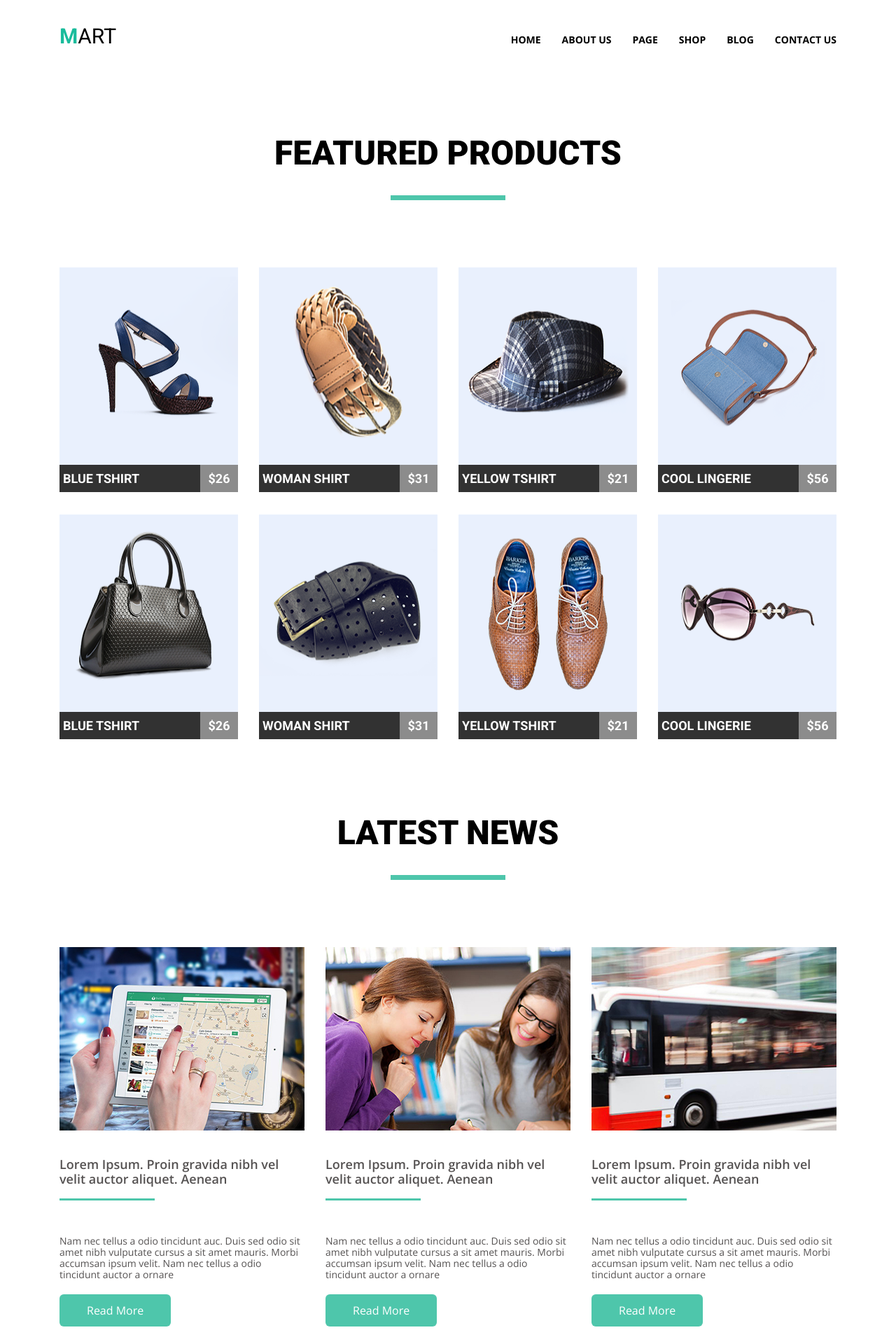
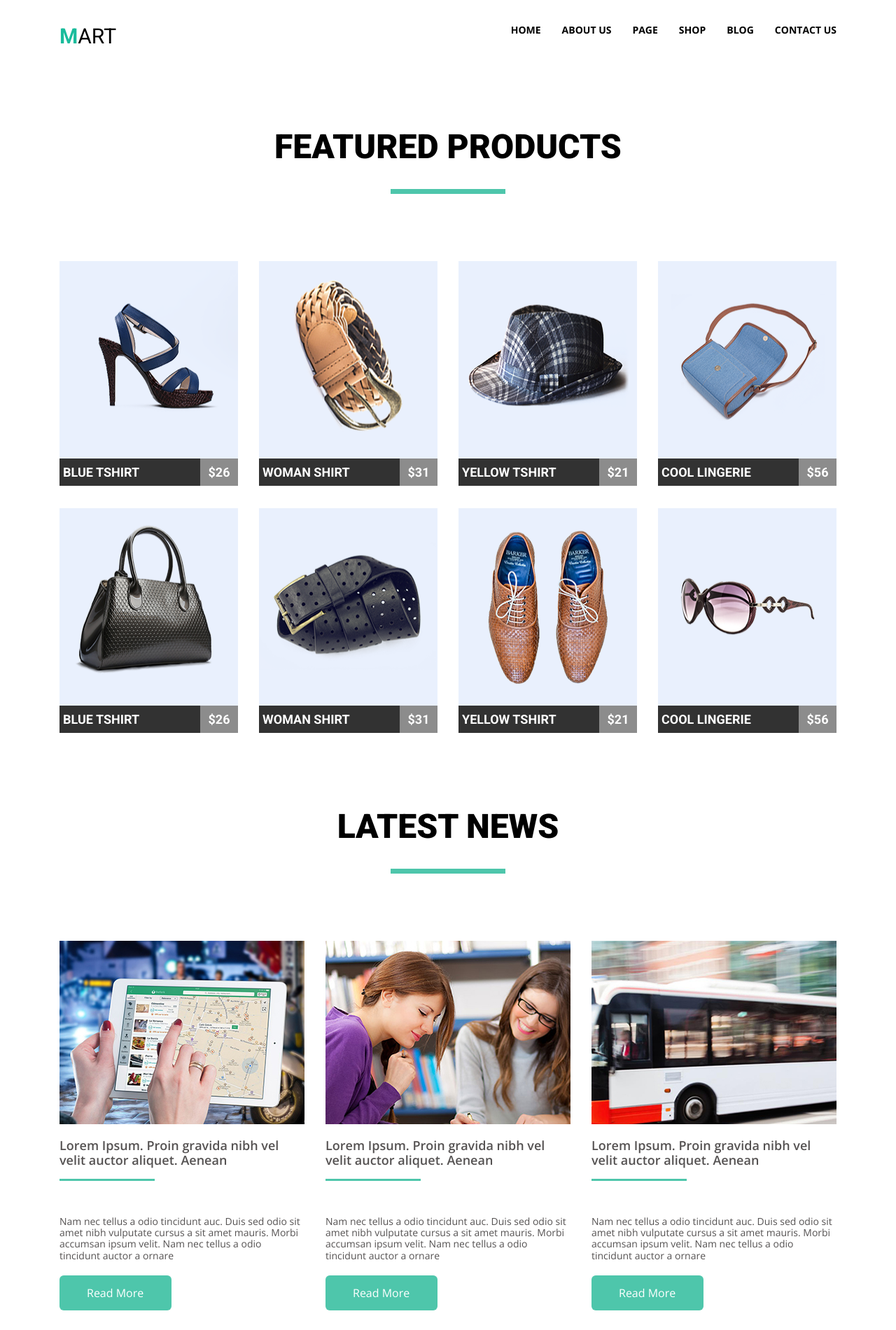
Before and after one commit to MariyaVdovenko/goit-fe-course, a plain HTML site: page html-css/module-04/index.html in a window 1280 px wide. Shown: the whole page at 70% size. Drawn offline with nearby package versions, Linux system fonts and the light colour scheme.

Commit message:
ch hw4 v2

```diff
--- a/html-css/module-04/css/style.css
+++ b/html-css/module-04/css/style.css
@@ -24,6 +24,7 @@ box-sizing: inherit;
     color: #000;
     text-transform: uppercase;
     text-decoration: none;
+    display: block;
 }
 
 .hd {
@@ -52,6 +53,10 @@ float: left;
 margin-left: 30px;
 }
 
+.menu li:first-child {
+margin-left: 0;
+}
+
 .menu a {
     display: block;
     text-decoration: none;
@@ -72,6 +77,8 @@ margin-left: 30px;
     font-weight: 700;
     list-style-type: none;
     text-transform: uppercase;
+    margin: 0;
+    padding: 0;
 }
 
 .sec-title {
@@ -97,7 +104,8 @@ margin-left: 30px;
     list-style-type: none;
     font-size: 0;
     padding: 0;
-    margin: 0 auto 106px;
+    margin: 0 auto;
+    padding-bottom: 106px;
 }
 
 .items-product {
@@ -193,7 +201,7 @@ height: auto;
     font-weight: 600;
     font-size: 18px;
     color: #555252;
-    margin-bottom: 50px;
+    margin: 0 auto 50px;
 }
 
 .news-title::after {
@@ -202,7 +210,7 @@ height: auto;
     width: 136px;
     height: 3px;
     background: #4ec6ab;
-    margin: 17px 0;
+    margin-top: 17px;
 }
 
 .news-text {
@@ -210,11 +218,12 @@ height: auto;
     font-weight: 400;
     font-size: 14px;
     color: #555252;
-    padding-bottom: 20px;
+    margin: 0;
+    margin-bottom: 20px;
 }
 
 .btn-read {
-    padding: 12px 39px;
+    padding: 16px 39px;
     background: #4ec6ab;
     font-family: 'Open Sans', sans-serif;
     font-weight: 300;
@@ -222,6 +231,8 @@ height: auto;
     color: #fff;
     border-radius: 6px;
     text-decoration: none;
+    display: block;
+    width: 160px;
 }
 
 .btn-read:hover {
```
